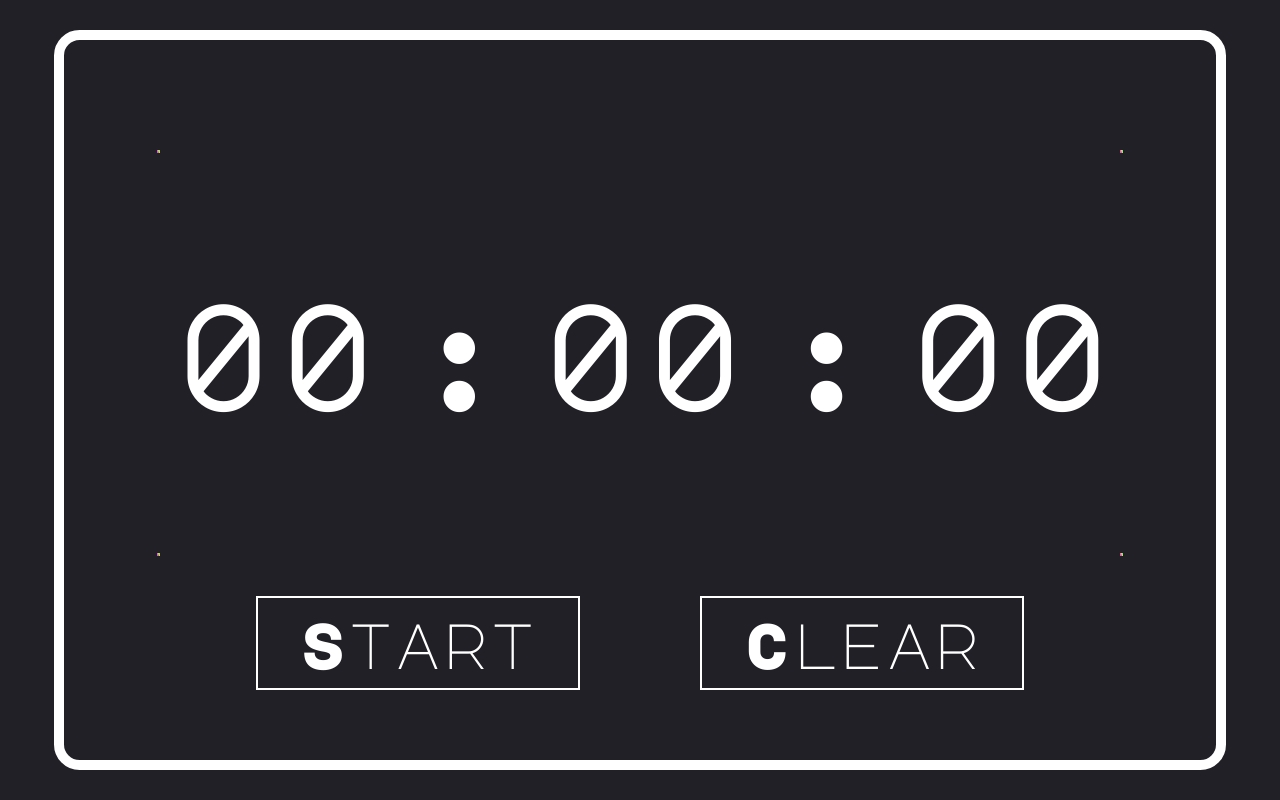
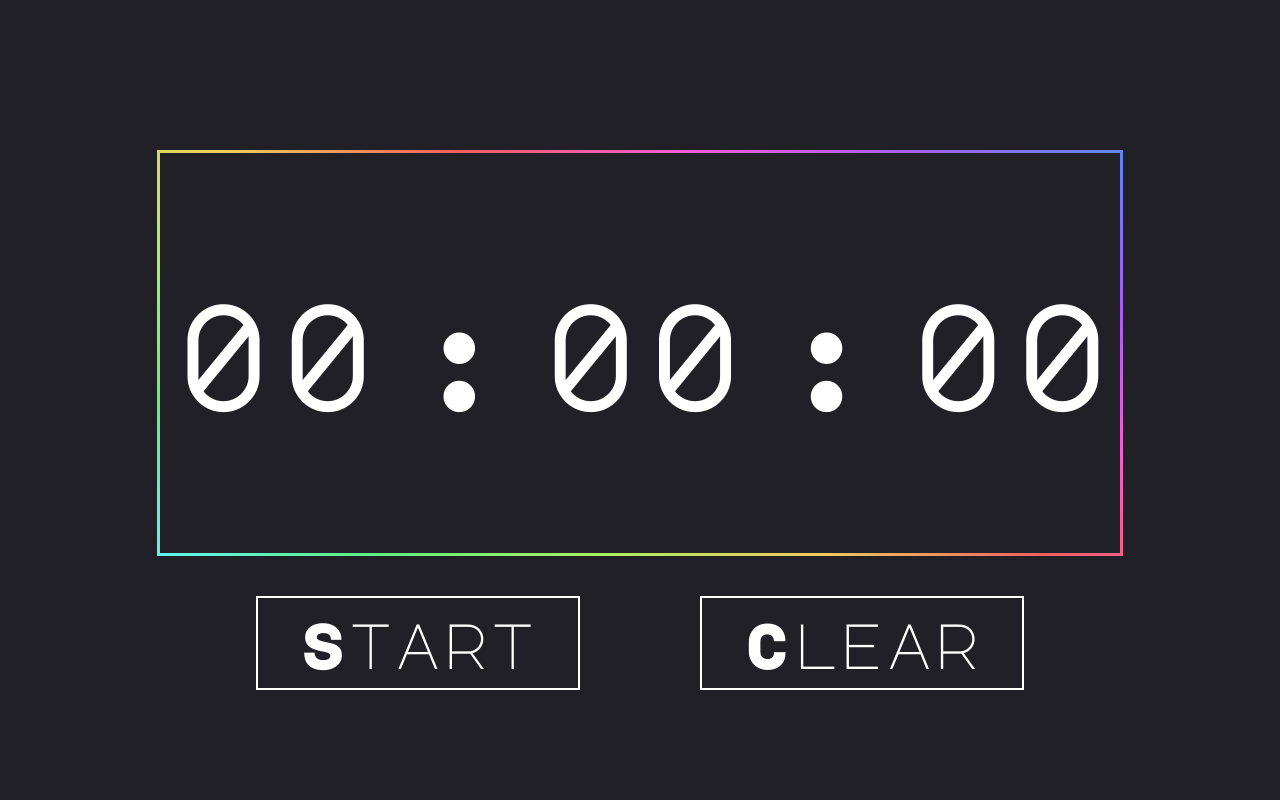
Before and after one commit to Hollingsworth-Dev/Webclock_react, a React (Create React App) app: page / in a window 1280 px wide. Built offline with nearby package versions, Linux system fonts and the light colour scheme.

Commit message:
added styling to clock and buttons

```diff
--- a/src/Clock/Clock.css
+++ b/src/Clock/Clock.css
@@ -1,7 +1,5 @@
 @import url('https://fonts.googleapis.com/css2?family=Major+Mono+Display&display=swap');
 .clock {
-	border: 10px solid white;
-	border-radius: 2vw;
 	width: 90vw;
 	height: 90vh;
 	display: flex;
@@ -14,16 +12,16 @@
 	align-items: center;
 }
 .timer {
+	border: 3px solid;
 	margin-top: 5vh;
 	height: 50vh;
 	width: 75vw;
 	display: flex;
 	justify-content: center;
 	align-items: center;
-	border-width: 3px;
-	border-style: solid;
+	--angle: 0deg;
 	border-image: linear-gradient(
-		60deg,
+			var(--angle),
 			rgb(95, 134, 242),
 			rgb(166, 95, 242),
 			rgb(242, 95, 208),
@@ -32,7 +30,19 @@
 			rgb(171, 242, 95),
 			rgb(95, 242, 129),
 			rgb(95, 242, 240)
-	);
+		)
+		1;
+	animation: 5s rotateBorder linear infinite;
+}
+@keyframes rotateBorder {
+	to {
+		--angle: 360deg;
+	}
+}
+@property --angle {
+	syntax: '<angle>';
+	initial-value: 0deg;
+	inherits: false;
 }
 
 .timer p {
@@ -60,6 +70,7 @@
 	display: flex;
 	justify-content: center;
 	align-items: center;
+	cursor: pointer;
 }
 .clear-button {
 	border: 2px solid white;
@@ -71,25 +82,11 @@
 	display: flex;
 	justify-content: center;
 	align-items: center;
+	cursor: pointer;
 }
-
-@keyframes strokeAnimation {
-	0% {
-		-webkit-text-stroke-color: rgb(149, 4, 245);
+.start-button:hover {
+	background-color: rgb(34, 235, 158);
 }
-	25% {
-		-webkit-text-stroke-color: rgb(12, 247, 235);
+.clear-button:hover {
+	background-color: rgb(146, 19, 201);
 }
-	45% {
-		-webkit-text-stroke-color: transparent;
-	}
-	55% {
-		-webkit-text-stroke-color: rgb(16, 250, 199);
-	}
-	85% {
-		-webkit-text-stroke-color: rgb(11, 245, 147);
-	}
-	100% {
-		-webkit-text-stroke-color: rgb(138, 3, 248);
-	}
-}
```
Lines whose indentation alone changed are shown as unchanged.
